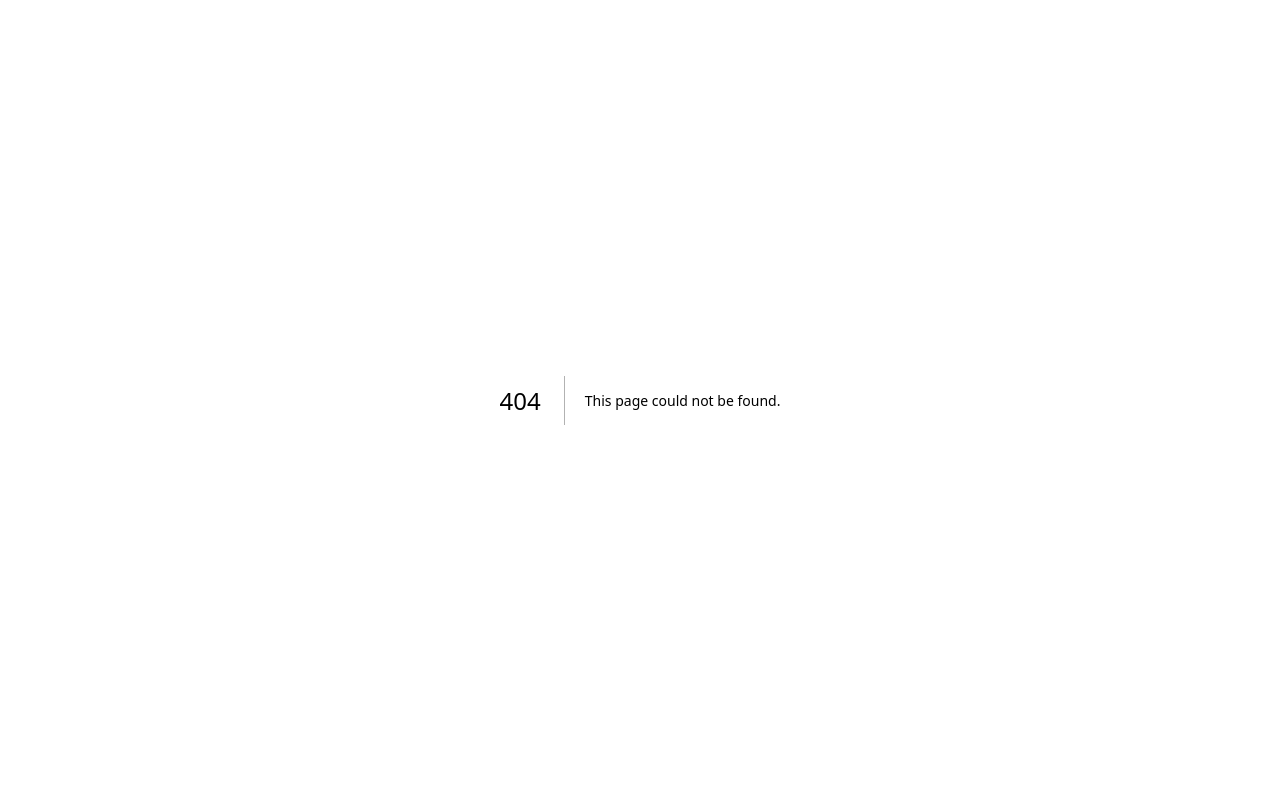
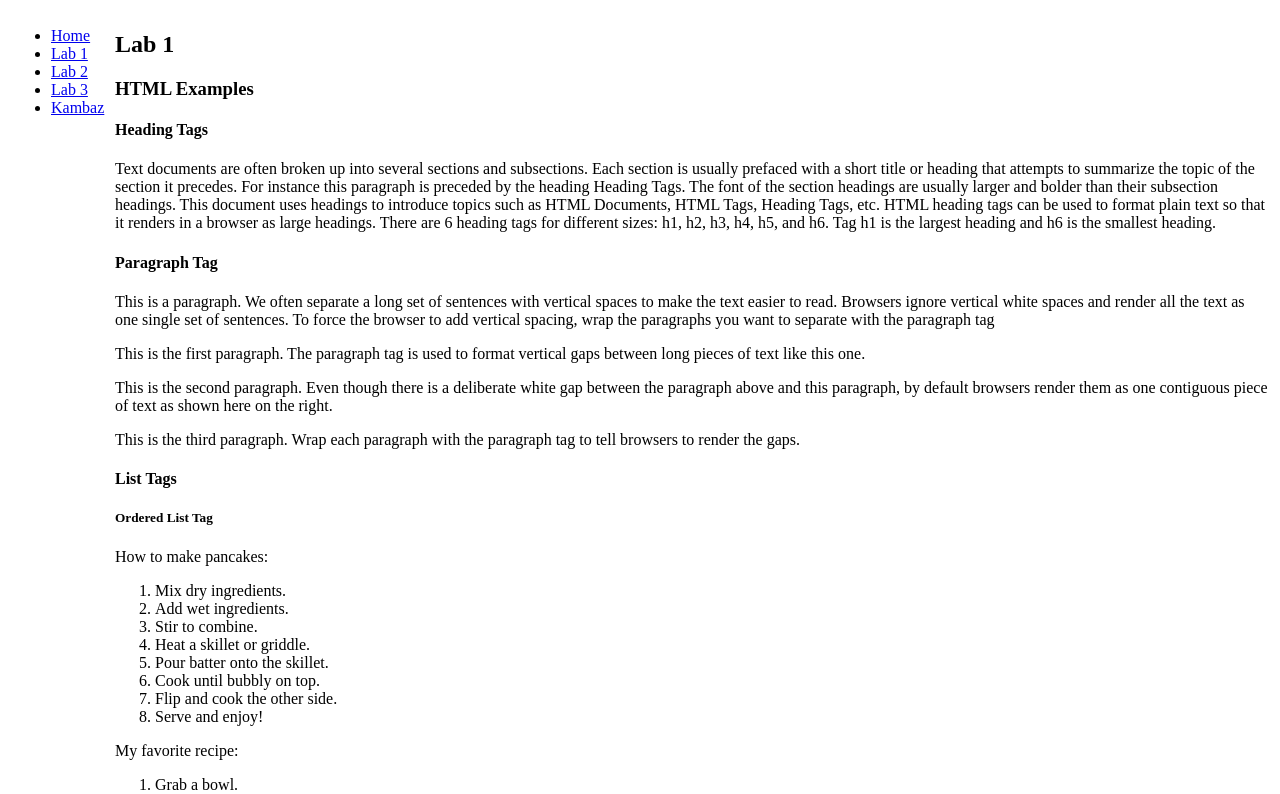
Before and after one commit to ThomasRoch18/kanbaz-next-js, a Next.js app: page /Labs/Lab1 in a window 1280 px wide. Before the commit this address had no page. Shown: the top 794 px of the page. Built offline with nearby package versions, Linux system fonts and the light colour scheme.

Commit message:
renamed Lab directory, added kanbaz directory

```diff
--- /dev/null
+++ b/app/(Kanbaz)/page.tsx
@@ -0,0 +1,6 @@
+export default function Kambaz() {
+  return (
+    <div id="wd-kambaz">
+      <h1>Kambaz</h1>
+    </div>
+);}
--- a/app/(Labs)/TOC.tsx
+++ b/app/Labs/TOC.tsx
@@ -18,5 +18,9 @@ export default function TOC() {
        <Link href="/Labs/Lab3" id="wd-lab3-link">
          Lab 3 </Link>
      </li>
+     <li>
+       <Link href="/" id="wd-lab3-link">
+         Kambaz </Link>
+      </li>
    </ul>
 );}
--- a/app/(Labs)/page.tsx
+++ b/app/Labs/page.tsx
@@ -5,15 +5,15 @@ export default function Labs() {
      <h1>Labs</h1>
      <ul>
        <li>
-         <Link href="/(Labs)/Lab1" id="wd-lab1-link">
+         <Link href="/Labs/Lab1" id="wd-lab1-link">
            Lab 1: HTML Examples </Link>
        </li>
        <li>
-         <Link href="/(Labs)/Lab2" id="wd-lab2-link">
+         <Link href="/Labs/Lab2" id="wd-lab2-link">
            Lab 2: CSS Basics </Link>
        </li>
        <li>
-         <Link href="/(Labs)/Lab3" id="wd-lab3-link">
+         <Link href="/Labs/Lab3" id="wd-lab3-link">
            Lab 3: JavaScript Fundamentals </Link>
        </li>
      </ul>
```
Also changed, not shown: app/Labs/Lab1/page.tsx (renamed from app/(Labs)/Lab1/page.tsx), app/Labs/Lab2/page.tsx (renamed from app/(Labs)/Lab2/page.tsx), app/Labs/Lab3/page.tsx (renamed from app/(Labs)/Lab3/page.tsx), app/Labs/Layout.tsx (renamed from app/(Labs)/Layout.tsx).
